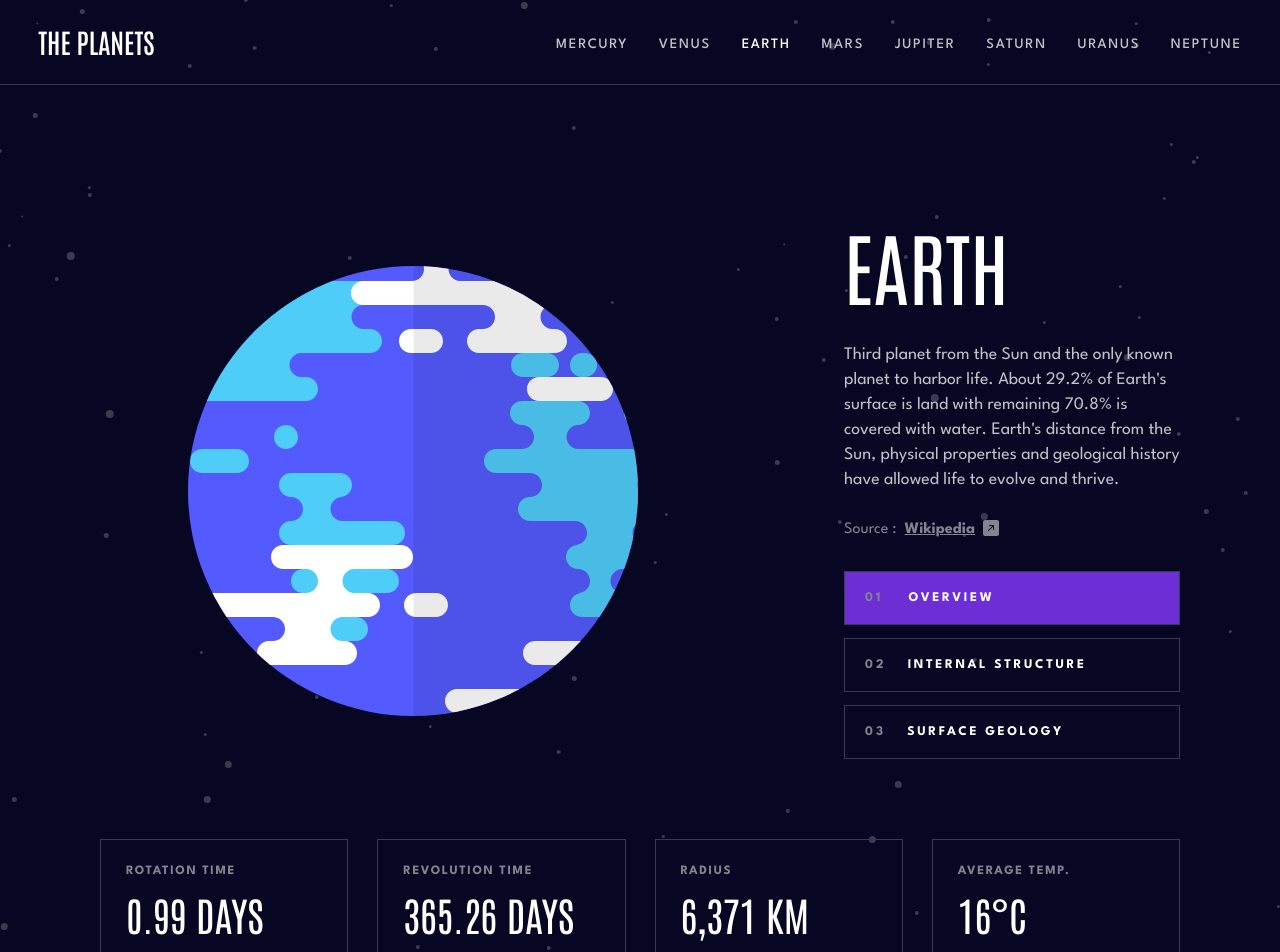
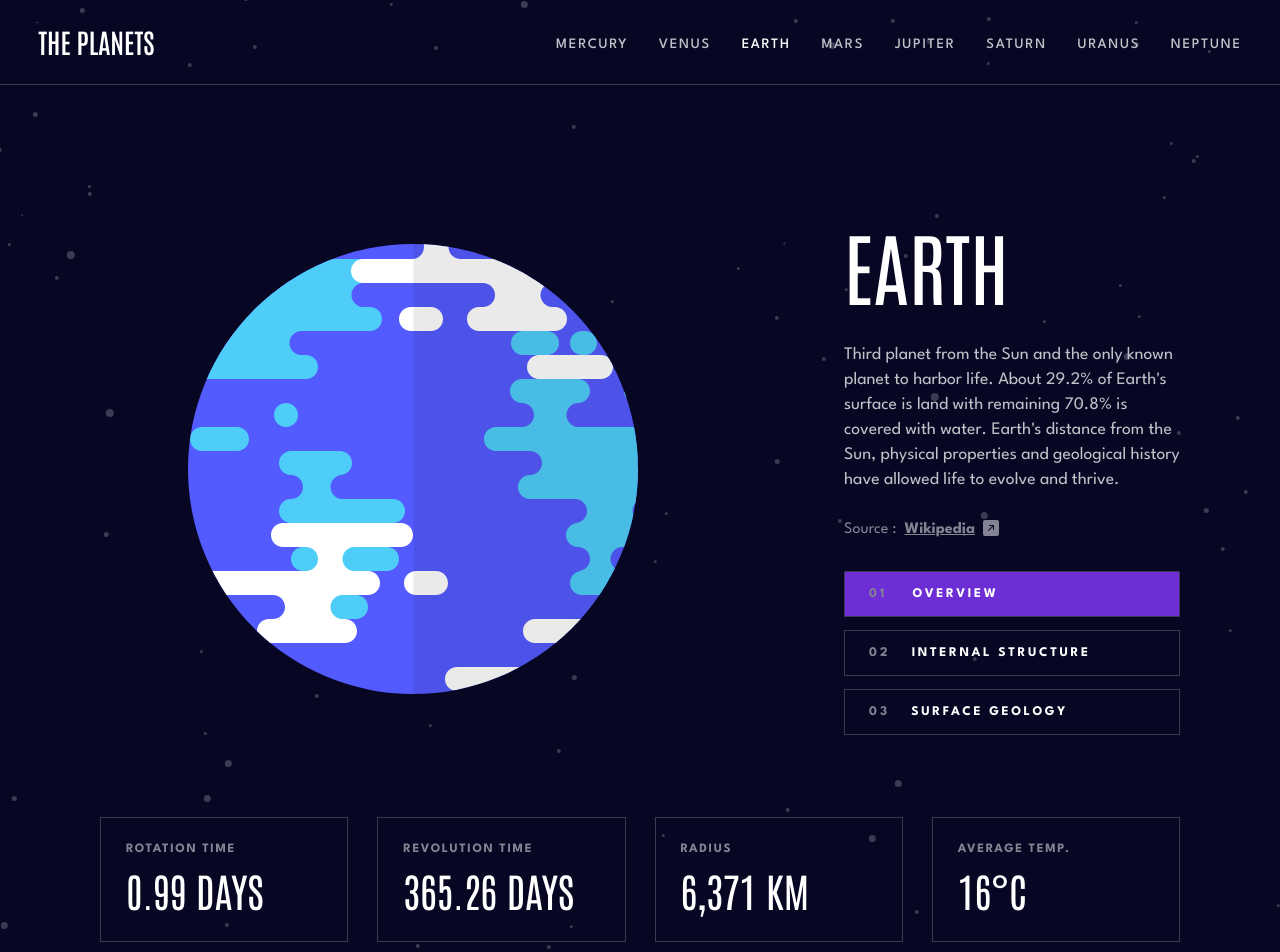
Before and after one commit to Yazdun/react-planet-facts, a React (Create React App) app: page /earth/overview in a window 1280 px wide. Shown: the top 952 px of the page. Built offline with nearby package versions, Linux system fonts and the light colour scheme.

Commit message:
design : updated

```diff
--- a/src/components/desktopTabs/styles.module.css
+++ b/src/components/desktopTabs/styles.module.css
@@ -1,7 +1,8 @@
 .pathname {
   display: flex;
   gap: 1.3rem;
-  padding: 1.25rem;
+  padding-inline: 1.5rem;
+  padding-block: 1rem;
   border: 1px solid var(--clr-dark-3);
   text-transform: uppercase;
   max-width: 100%;
--- a/src/components/details/styles.module.css
+++ b/src/components/details/styles.module.css
@@ -5,7 +5,7 @@
   margin: auto;
   display: grid;
   gap: 0.625rem;
-  margin: 5rem auto 3.5rem auto;
+  margin: 5.1rem auto 3.5rem auto;
 }
 
 .item {
@@ -39,7 +39,7 @@
   .item {
     flex-direction: column;
     align-items: flex-start;
-    gap: 0.7rem;
+    gap: 0.6rem;
   }
 
   .info {
--- a/src/components/tab/styles.module.css
+++ b/src/components/tab/styles.module.css
@@ -126,7 +126,7 @@
     max-width: 28.125rem;
     margin: 0;
     margin-left: 5.5rem;
-    margin-top: 0.625rem;
+    margin-bottom: 0.625rem;
   }
 
   .planet {
```
